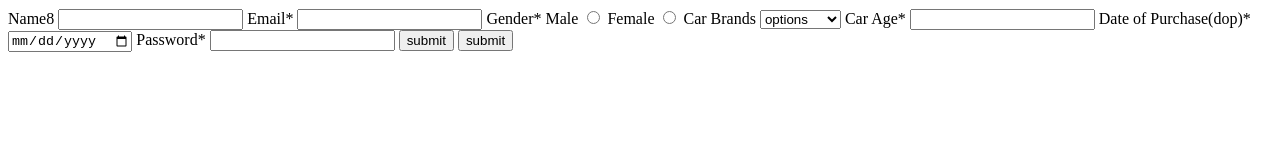
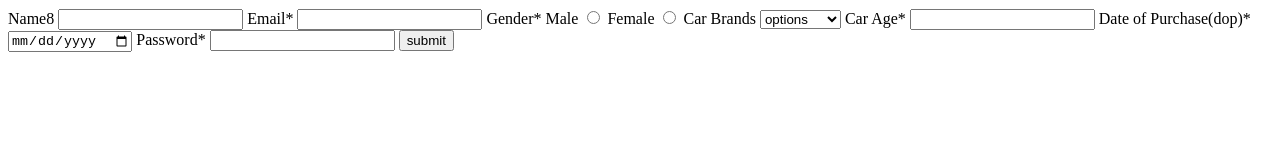
Before and after one commit to acciojob/car-insurance-form-arpit-dahat, a website: page main.html in a window 1280 px wide. Drawn offline with Linux system fonts and the light colour scheme.

Commit message:
created a submission

```diff
--- a/main.html
+++ b/main.html
@@ -41,7 +41,7 @@
 	<input type="password" id="password" name="password" required>
 
 	<input type="button" value="submit">
-	<button type="submit">submit</button>
+
 </form>
 </body>
 
```
